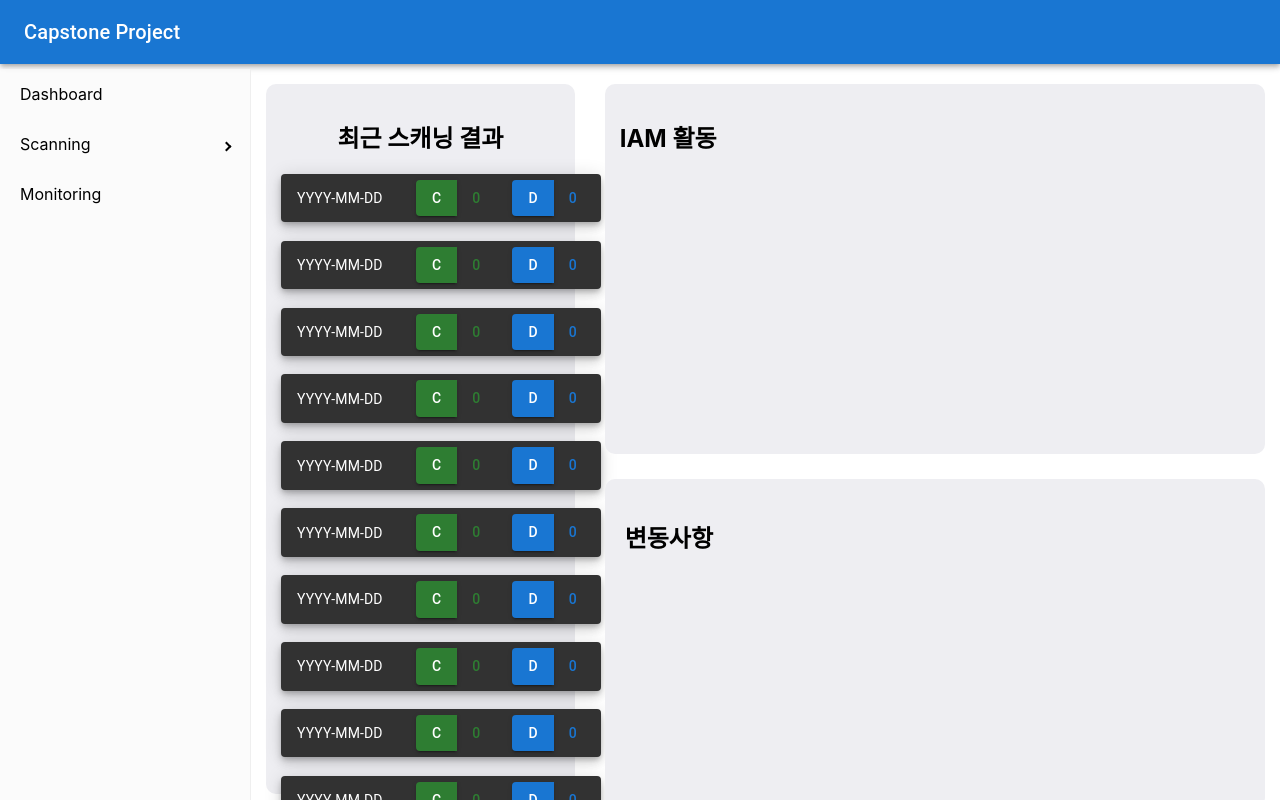
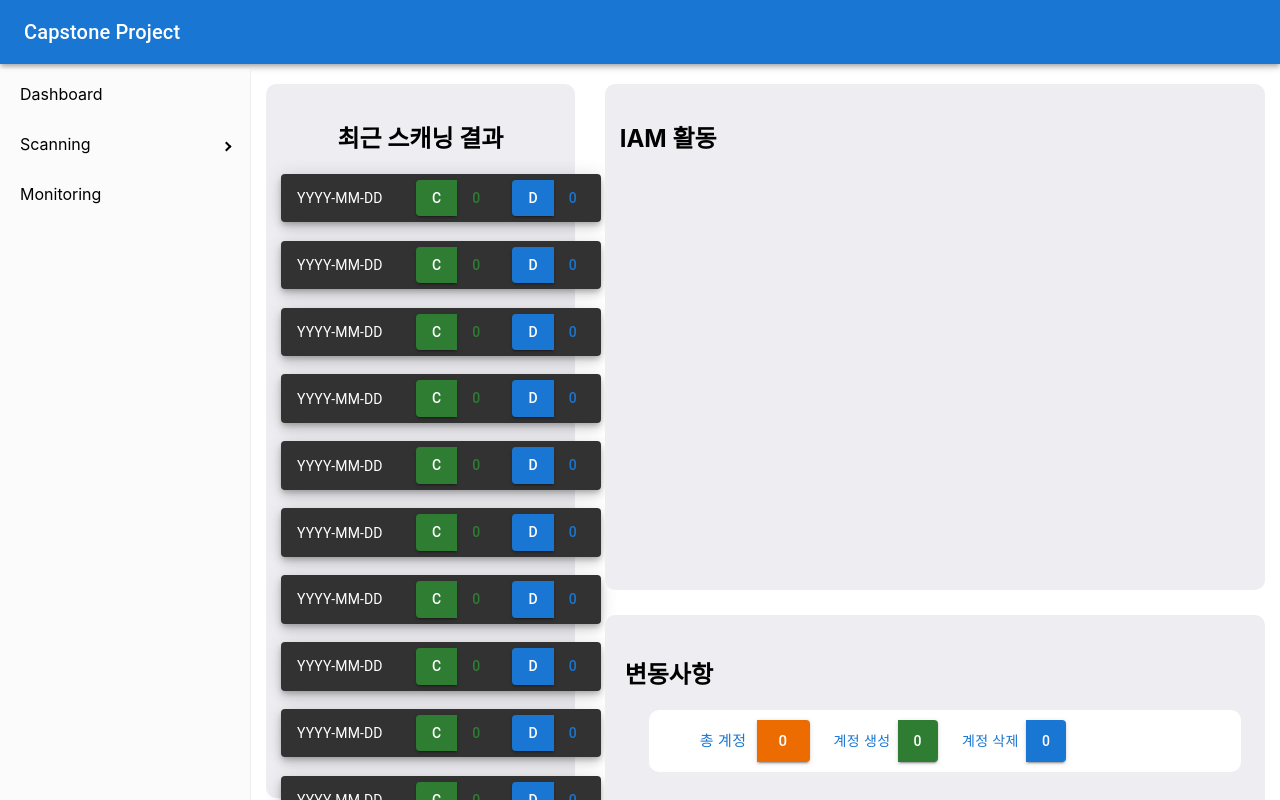
Before and after one commit to Seo-Faper/Capstone, a React (Create React App) app in the folder capstone/: page / in a window 1280 px wide. Built offline with nearby package versions, Linux system fonts and the light colour scheme.

Commit message:
Dashboard Page 완성

```diff
--- a/capstone/src/index.css
+++ b/capstone/src/index.css
@@ -20,7 +20,7 @@ code {
 }
 .Recent-Scanning {
   margin: 15px;
-  height: 85%;
+  height: 90%;
   width: 30%;
 }
 .IAM {
@@ -30,11 +30,11 @@ code {
 
 .IAM_Info {
   margin: 15px;
-  height: 50%;
+  height: 70%;
 }
 
 .IAM_Change {
   padding-top: 30px;
   margin: 15px;
-  height: 50%;
+  height: 30%;
 }
--- a/capstone/src/pages/Dashboard.js
+++ b/capstone/src/pages/Dashboard.js
@@ -6,6 +6,7 @@ import Box from "@mui/material/Box";
 import Container from "@mui/material/Container";
 import DenseTable from "../DenseTable";
 import { width } from "@mui/system";
+import { Button, ButtonGroup, Stack } from "@mui/material";
 
 const Dashboard = () => {
   return (
@@ -19,7 +20,7 @@ const Dashboard = () => {
               sx={{
                 backgroundColor: "#EEEEF2",
 
-                height: "100%",
+                height: "95%",
                 padding: "15px",
                 borderRadius: "10px",
               }}
@@ -51,11 +52,48 @@ const Dashboard = () => {
                   backgroundColor: "#EEEEF2",
                   padding: "20px",
                   marginTop: "10px",
-                  height: "85%",
+                  height: "75%",
                   borderRadius: "10px",
                 }}
               >
                 <h2>변동사항</h2>
+                <Container maxWidth="lx" fixed>
+                  <Box
+                    sx={{
+                      bgcolor: "white",
+                      width: "100%",
+                      padding: "10px",
+                      borderRadius: "10px",
+                    }}
+                  >
+                    <Stack spacing={2} direction="row">
+                      <ButtonGroup size="large" sx={{ paddingLeft: "30px" }}>
+                        <Button variant="text" color="primary">
+                          총 계정
+                        </Button>
+                        <Button variant="contained" color="warning">
+                          0
+                        </Button>
+                      </ButtonGroup>
+                      <ButtonGroup>
+                        <Button variant="text" color="primary">
+                          계정 생성
+                        </Button>
+                        <Button variant="contained" color="success">
+                          0
+                        </Button>
+                      </ButtonGroup>
+                      <ButtonGroup>
+                        <Button variant="text" color="primary">
+                          계정 삭제
+                        </Button>
+                        <Button variant="contained" color="primary">
+                          0
+                        </Button>
+                      </ButtonGroup>
+                    </Stack>
+                  </Box>
+                </Container>
               </Box>
             </div>
           </div>
```
